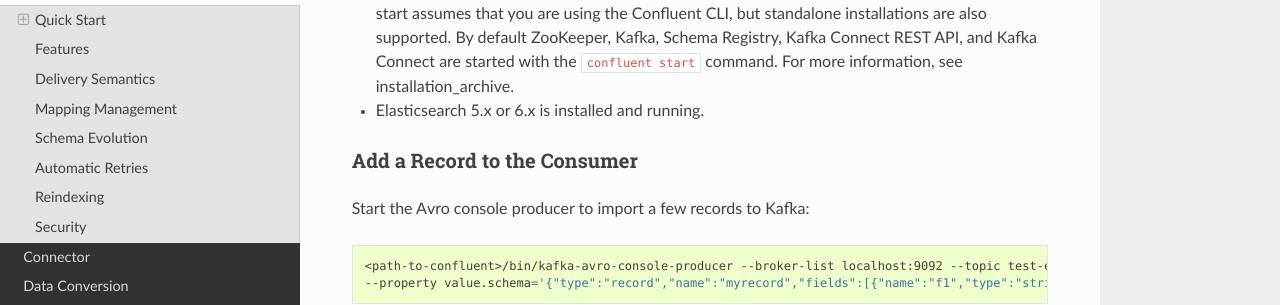
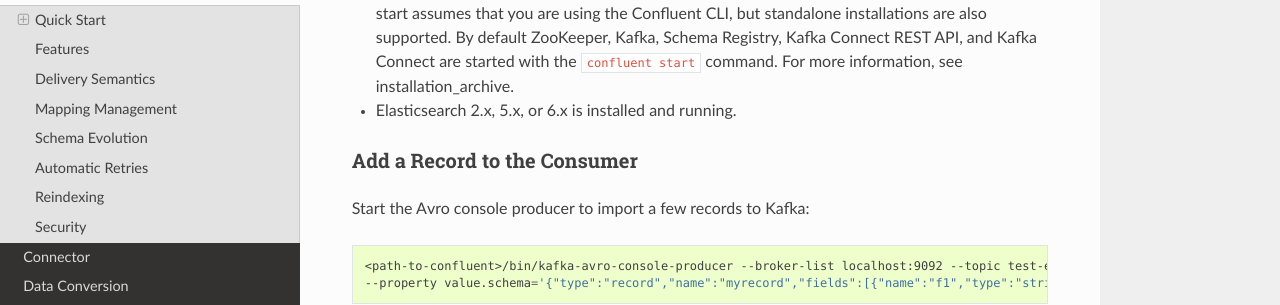
Before and after one commit to confluentinc/kafka-connect-elasticsearch, a Sphinx documentation site: the page built from docs/elasticsearch_connector.rst, in a window 1280 px wide and 900 px high, scrolled down 634 px. Shown: the part 157-462 px from the top of the window. Built offline with Sphinx 7.4.7 and the Read the Docs theme 2.0.0, drawn with Linux system fonts in a browser that asks for light colours.

Commit message:
Add 2.x to supported versions

```diff
--- a/docs/elasticsearch_connector.rst
+++ b/docs/elasticsearch_connector.rst
@@ -34,7 +34,7 @@ producer to Elasticsearch.
 **Prerequisites:**
 
 - :ref:`Confluent Platform <installation>` is installed and services are running by using the Confluent CLI. This quick start assumes that you are using the Confluent CLI, but standalone installations are also supported. By default ZooKeeper, Kafka, Schema Registry, Kafka Connect REST API, and Kafka Connect are started with the ``confluent start`` command. For more information, see :ref:`installation_archive`.
-- Elasticsearch 5.x or 6.x is installed and running.
+- Elasticsearch 2.x, 5.x, or 6.x is installed and running.
 
 ----------------------------
 Add a Record to the Consumer
```
